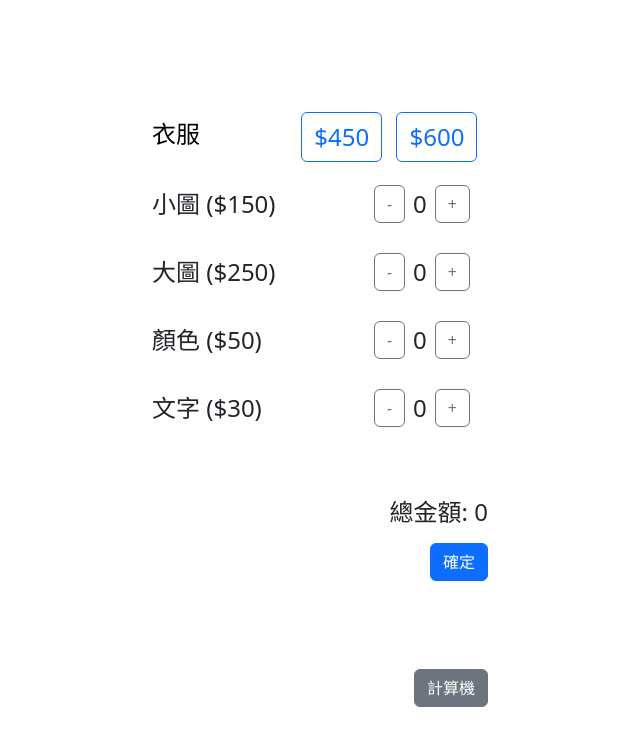
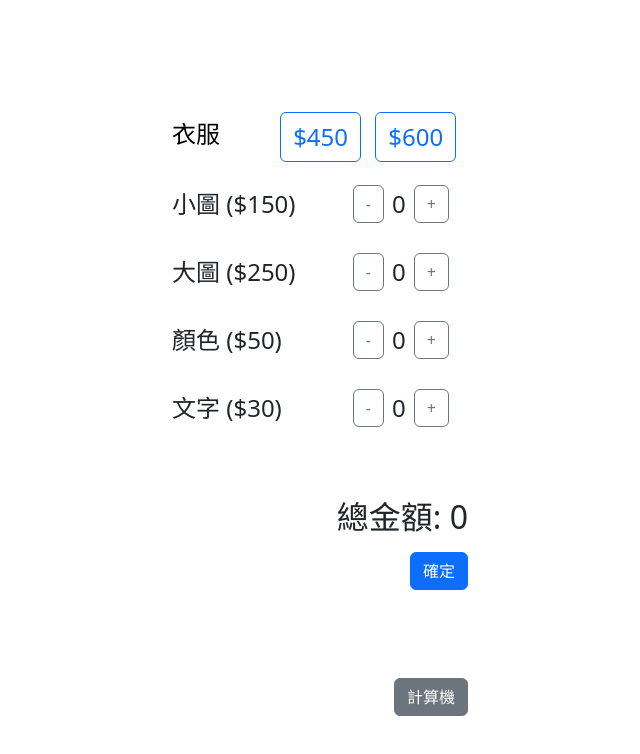
Before and after one commit to verybigpudding/verybigpudding.github.io, a plain HTML site: page index.html in a window 1280 px wide. Shown: the whole page, without its empty margins (320-960 px from the left). Drawn offline with nearby package versions, Linux system fonts and the light colour scheme.

Commit message:
Update index.html

```diff
--- a/index.html
+++ b/index.html
@@ -10,11 +10,11 @@
 
 <body class="p-3 d-flex justify-content-center align-items-start" style="min-height:100vh;">
   <div class="container" style="margin-top:3rem; max-width:500px;">
-    <div class="container" style="margin-top:3rem; max-width:360px;">
+    <div class="container" style="margin-top:3rem; max-width:320px;">
       <!-- 幾百 -->
       <div class="mb-3" style="font-size:1.5rem;">
         <label class="form-label" style="color:black;">
-          衣服 <span style="color:white;">.000000</span>
+          衣服 <span style="color:white;">.000</span>
         </label>
         <button id="cloth450" class="btn btn-outline-primary me-2" style="font-size:1.5rem;"
           onclick="selectClothes(450, 'cloth450')">$450</button>
@@ -25,7 +25,7 @@
       <!-- 小圖 -->
       <div class="d-flex align-items-center mb-3" style="font-size:1.5rem;">
         <span class="me-3">小圖 ($150)</span>
-        <p style="color:white;">000000</p>
+        <p style="color:white;">000</p>
         <button class="btn btn-outline-secondary me-2" onclick="updateItem('smallPic', -1)">-</button>
         <span id="smallPic" class="me-2">0</span>
         <button class="btn btn-outline-secondary" onclick="updateItem('smallPic', 1)">+</button>
@@ -34,7 +34,7 @@
       <!-- 大圖 -->
       <div class="d-flex align-items-center mb-3" style="font-size:1.5rem;">
         <span class="me-3">大圖 ($250)</span>
-        <p style="color:white;">000000</p>
+        <p style="color:white;">000</p>
         <button class="btn btn-outline-secondary me-2" onclick="updateItem('bigPic', -1)">-</button>
         <span id="bigPic" class="me-2">0</span>
         <button class="btn btn-outline-secondary" onclick="updateItem('bigPic', 1)">+</button>
@@ -43,7 +43,7 @@
       <!-- 顏色 -->
       <div class="d-flex align-items-center mb-3" style="font-size:1.5rem;">
         <span class="me-3">顏色 ($50)</span>
-        <p style="color:white;">0000000</p>
+        <p style="color:white;">0000</p>
         <button class="btn btn-outline-secondary me-2" onclick="updateItem('color', -1)">-</button>
         <span id="color" class="me-2">0</span>
         <button class="btn btn-outline-secondary" onclick="updateItem('color', 1)">+</button>
@@ -52,7 +52,7 @@
       <!-- 文字 -->
       <div class="d-flex align-items-center mb-3" style="font-size:1.5rem;">
         <span class="me-3">文字 ($30)</span>
-        <p style="color:white;">0000000</p>
+        <p style="color:white;">0000</p>
         <button class="btn btn-outline-secondary me-2" onclick="updateItem('text', -1)">-</button>
         <span id="text" class="me-2">0</span>
         <button class="btn btn-outline-secondary" onclick="updateItem('text', 1)">+</button>
@@ -62,7 +62,7 @@
       <div class="mt-4 text-end">
         <div>
           <p style="color:white;">0</p>
-          <h4>總金額: <span id="total">0</span></h4>
+          <h2>總金額: <span id="total">0</span></h2>
           <button class="btn btn-primary mt-2" onclick="confirmOrder()">確定</button>
           <div id="history" class="mt-4"></div>
         </div>
```
